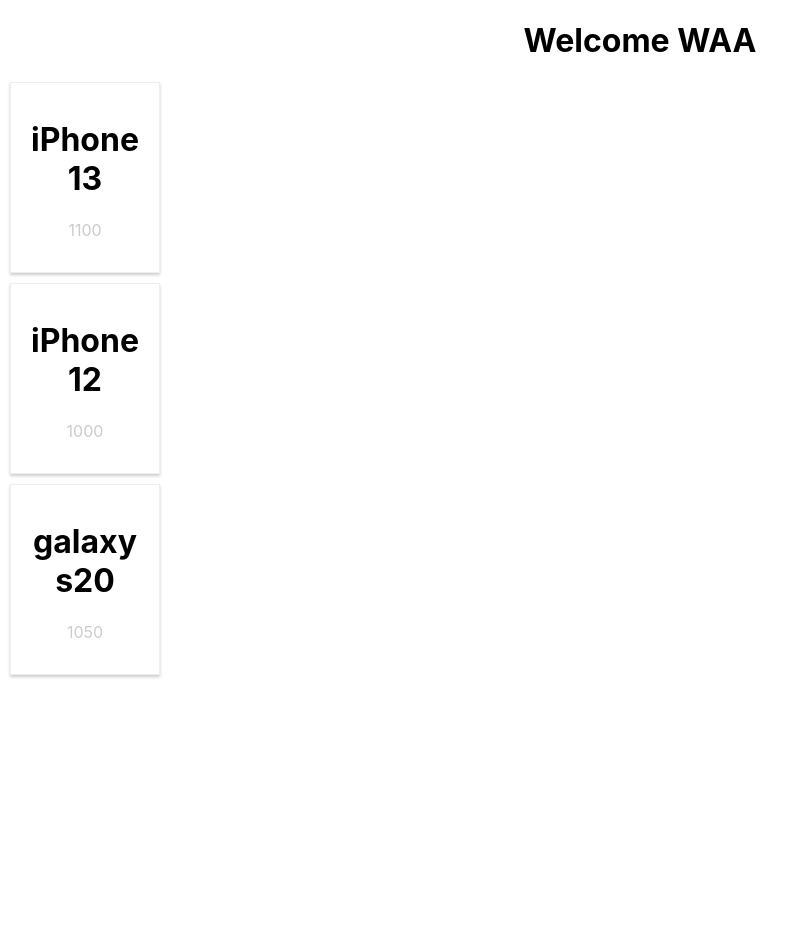
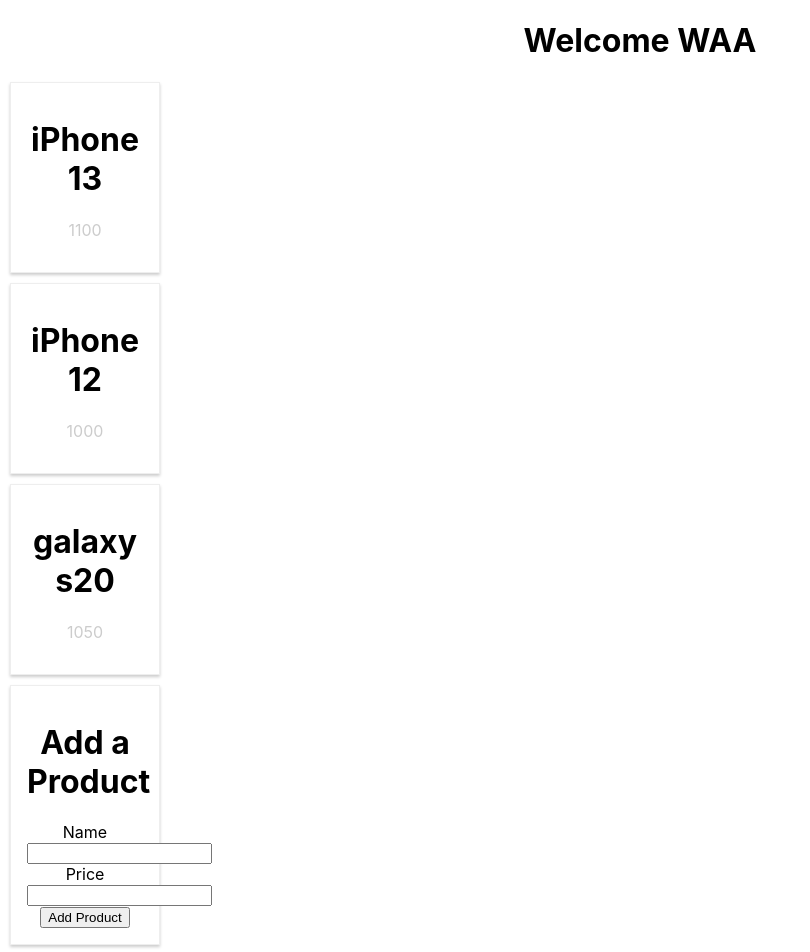
Before and after one commit to MahmoudAnwar613725/react, a React (Create React App) app in the folder react-demo-1/: page / in a window 1280 px wide. Shown: the top 952 px of the page, without its empty margins (0-810 px from the left). Before the commit the page ends 800 px from the top, so only its background shows below. Built offline with nearby package versions, Linux system fonts and the light colour scheme.

Commit message:
add product

```diff
--- a/react-demo-1/src/App.js
+++ b/react-demo-1/src/App.js
@@ -1,23 +1,19 @@
 import {useState} from 'react';
 import './App.css';
 import Product from './components/Product/Product';
+import Dashboard from './containers/Dashboard';
 import Products from './containers/Products/Products';
 
 function App() {
 
-  const [productsState , setProductsState] = useState(
-    [
-      {id:1, name:"iPhone 13", price:1100},
-      {id:2, name:"iPhone 12", price:1000},
-      {id:3, name:"galaxy s20", price:1050}
-    ]
-  );
+
 
 
   return (
     <div className="App">
         <h1> Welcome WAA </h1>
-        <Products products = {productsState} />
+        <Dashboard />
+
     </div>
   );
 }
--- a/react-demo-1/src/components/NewProduct/NewProduct.js
+++ b/react-demo-1/src/components/NewProduct/NewProduct.js
@@ -2,30 +2,30 @@
 
 const NewProduct = (props) => {
 
-    const [productState, setProductsState] = useState(
-        {
-            name:"",
-            price:""
-        }
-    )
+
 
     return (
         <div className="Content">
-            <form>
+
                 <h1>Add a Product</h1>
 
                 <label>Name</label>
-                <input type="text" label={'name'} name={'name'} onChange={ (e)=>} value={productState.name}/>
+                <input type="text"
+                    label={'name'}
+                    name={'name'}
+                    onChange={props.onChange}
+                    value={props.name}
+                />
 
                 <label>Price</label>
-                <input type="text" label={'price'} name={'price'} onChange={props.onChange} value={productState.price}/>
+                <input type="text"
+                    label={'price'}
+                    name={'price'}
+                    onChange={props.onChange}
+                    value={props.price}
+                />
 
-                <button onClick={props.add}>Add Product </button>
-
-            </form>
-
-
-
+                <button onClick={props.addButtonClicked}>Add Product </button>
         </div>
     );
 
--- /dev/null
+++ b/react-demo-1/src/containers/Dashboard.js
@@ -0,0 +1,50 @@
+import Products from "./Products/Products";
+import { useState } from 'react';
+import NewProduct from "../components/NewProduct/NewProduct";
+
+export default function Dashboard() {
+
+    let i = 4;
+    const [productsState, setProductsState] = useState(
+        [
+            { id: 1, name: "iPhone 13", price: 1100 },
+            { id: 2, name: "iPhone 12", price: 1000 },
+            { id: 3, name: "galaxy s20", price: 1050 }
+        ]
+    );
+
+    const [productState, setProductState] = useState(
+        {
+            name: "",
+            price: ""
+        }
+    )
+
+    const onChange = (events) => {
+        const copy = { ...productState };
+        copy[events.target.name] = events.target.value;
+        setProductState(copy);
+    }
+
+    const addButtonClicked = () => {
+        const copy = { ...productState };
+        copy.id = i;
+        i++;
+        const copyProductsState = [...productsState]
+        copyProductsState.push(copy);
+        setProductsState(copyProductsState);
+    }
+
+    return (
+        <div>
+            <Products products={productsState} />
+            <NewProduct
+                name={productState.name}
+                price={productState.price}
+                onChange={(event) => { onChange(event) }}
+                addButtonClicked={addButtonClicked}
+            />
+        </div>
+    )
+
+}
--- a/react-demo-1/src/containers/Products/Products.js
+++ b/react-demo-1/src/containers/Products/Products.js
@@ -10,9 +10,8 @@
             key={product.id}
 
         />
-    })
-
-    return products
+    });
+    return products;
 
 }
 
```
Also changed, not shown: 1 other file (tests, documents, lock files or other folders).
